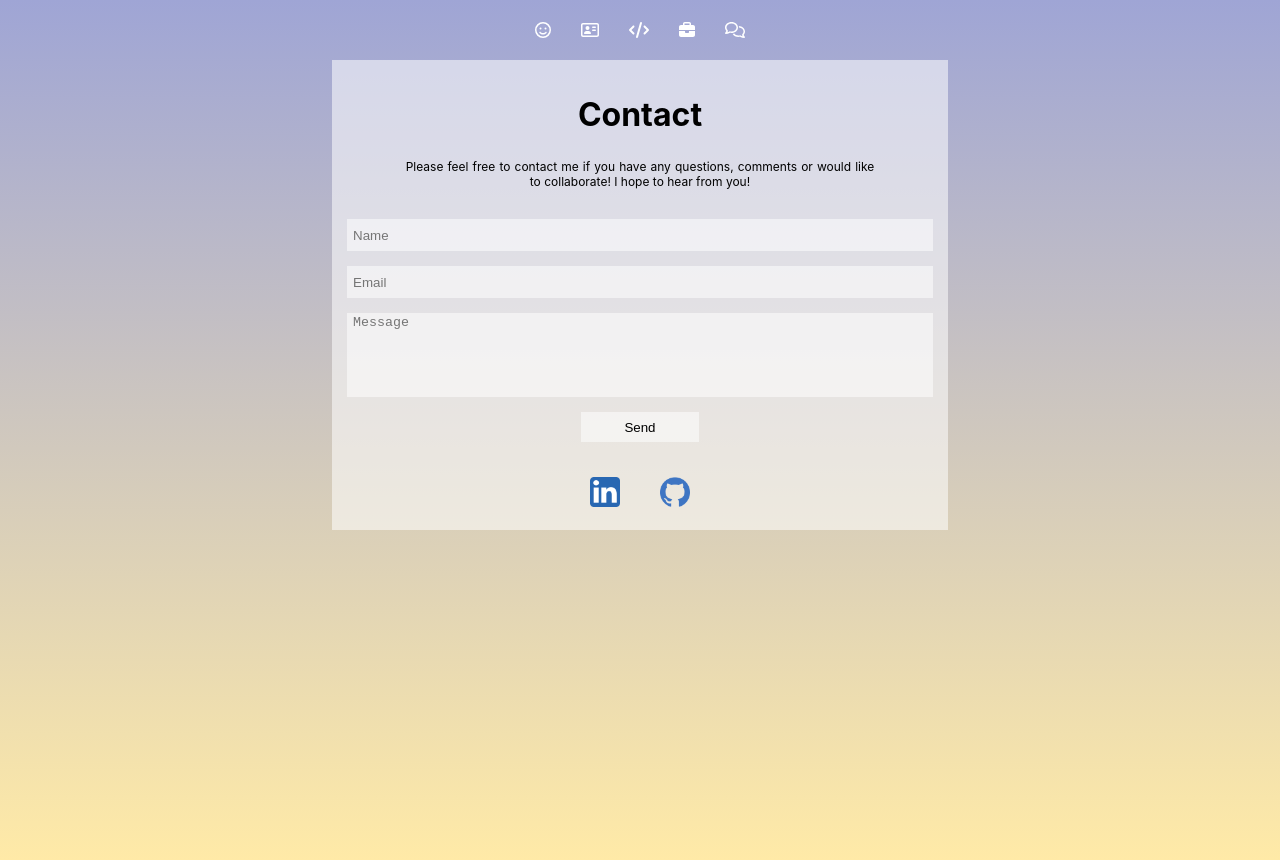
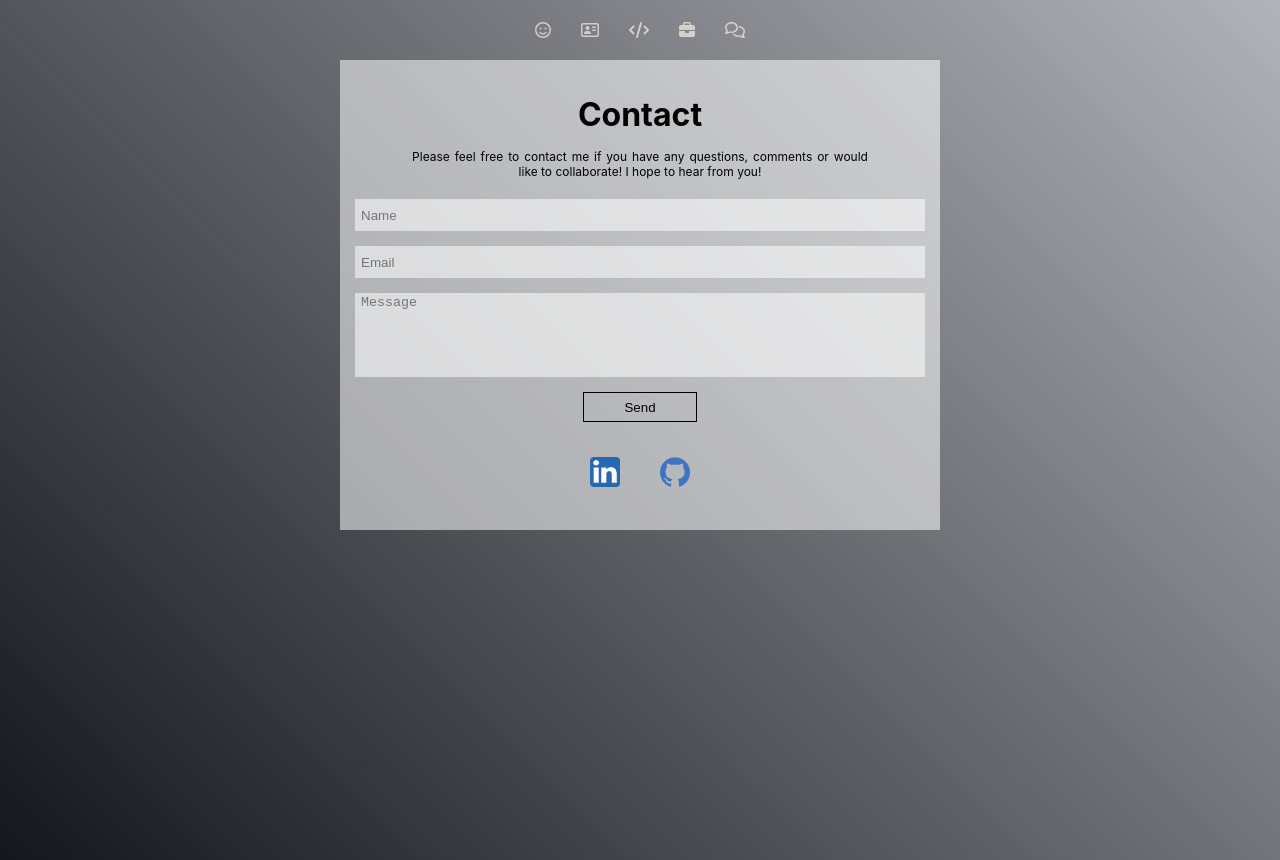
Before and after one commit to jessykim/jessica-kim-portfolio, a React (Create React App) app: page /contact in a window 1280 px wide. Built offline with nearby package versions, Linux system fonts and the light colour scheme.

Commit message:
change font colors and hover features based on the new background color

```diff
--- a/src/App.css
+++ b/src/App.css
@@ -1,6 +1,7 @@
 main {
   /* background: linear-gradient(#9fa5d5, #e8f5c8); */
-  background: linear-gradient(#9fa5d5, #ffeaa7);
+  /* background: linear-gradient(#9fa5d5, #ffeaa7); */
+  background: linear-gradient(45deg, rgb(20, 22, 29), rgb(177, 179, 184));
   /* background: linear-gradient(#561139, #38a2d7); */
   /* background: linear-gradient(#000000, #ffeaa7); */
   /* background: linear-gradient(#5D4954, #FFA69E
--- a/src/styles/About.module.css
+++ b/src/styles/About.module.css
@@ -26,10 +26,15 @@ span {
   width: 80%;
 }
 
+.joyList h4 {
+  color: rgba(244, 237, 228, 0.717);
+}
+
 .aboutText{
   background-color: rgba(255, 255, 255, 0.650);
   width: 80%;
   margin-bottom: 20px;
+  padding: 10px;
 }
 
 .aboutText > p {
--- a/src/styles/Contact.module.css
+++ b/src/styles/Contact.module.css
@@ -87,8 +87,12 @@ form input {
 }
 
 form input:focus {
-  border-bottom: 1px solid rgba(119, 136, 153, 0.737);
+  border-bottom: 1px solid black;
   outline-width: 0;
+}
+
+form input:hover {
+  border-bottom: 1px solid black;
 }
 
 form textarea {
@@ -102,18 +106,26 @@ form textarea {
 }
 
 textarea:focus {
-  border-bottom: 1px solid rgba(119, 136, 153, 0.737);
+  border-bottom: 1px solid black;
   outline-width: 0;
+}
+
+textarea:hover {
+  border-bottom: 1px solid black;
 }
 
 #send {
   width: 20%;
   align-self: center;
   margin-top: 15px;
+  background-color: transparent;
+  border: 0.5px solid black;
 }
 
 #send:hover {
-  background-color: #9fa5d576;
+  /* background-color: rgb(177, 179, 184); */
   font-weight: 700;
-  color: white;
+  /* color: white; */
+  /* border: 0.5px solid white; */
+  cursor: pointer;
 }
--- a/src/styles/Home.module.css
+++ b/src/styles/Home.module.css
@@ -6,6 +6,7 @@
   /* height: 100vh; */
   /* padding-top: 40px; */
   width: 100%;
+  /* color: rgba(244, 237, 228, 0.717); */
 }
 
 .home > img {
@@ -29,12 +30,14 @@
   /* color: white; */
   width: 50%;
   justify-content: center;
+  color: rgba(244, 237, 228, 0.717);
 }
 
 .links a:hover {
   border: 0.5px solid white;
-  background-color: rgba(255, 255, 255, 0.541);
+  /* background-color: rgba(255, 255, 255, 0.541); */
   font-weight: 700;
+  /* color: rgb(20, 22, 29); */
 }
 
 /* a svg {
@@ -46,7 +49,7 @@
   color: white;
 } */
 
-p {
+a > p {
   padding: 10px;
   margin: 0;
 }
--- a/src/styles/NavBar.module.css
+++ b/src/styles/NavBar.module.css
@@ -14,5 +14,5 @@ nav {
 .container > a {
   padding: 0 15px 0 15px;
   /* color: #A6AA9C; */
-  color: white;
+  color: rgba(244, 237, 228, 0.717);
 }
--- a/src/styles/ProjectPreview.module.css
+++ b/src/styles/ProjectPreview.module.css
@@ -12,10 +12,11 @@ h3 {
   /* padding: 15px; */
   display: flex;
   flex-direction: column;
-  border: 0.5px solid black;
+  color: rgba(244, 237, 228, 0.717);
 }
 
 .projectContainer img:hover {
+  border: 0.5px solid white;
   /* filter: blur(0); */
   opacity: 1;
 }
--- a/src/styles/Resume.module.css
+++ b/src/styles/Resume.module.css
@@ -48,13 +48,23 @@
   padding: 0 10px;
 }
 
+.pageControls button:hover {
+  cursor: pointer;
+}
+
 .download button {
-  border: none;
+  /* border: 0.5px solid rgb(177, 179, 184); */
+  color: rgba(244, 237, 228, 0.717);
+  /* background-color: transparent; */
   padding: 19px;
+  background-color: transparent;
+  border: 0.5px solid white;
 }
 
 .download button:hover {
-  background-color: #9fa5d576;
+  /* background-color: rgba(255, 255, 255, 0.541); */
   font-weight: 700;
-  color: white;
+  /* color: rgba(0, 0, 0, 0.7); */
+  border: 0.5px solid white;
+  cursor: pointer;
 }
```
